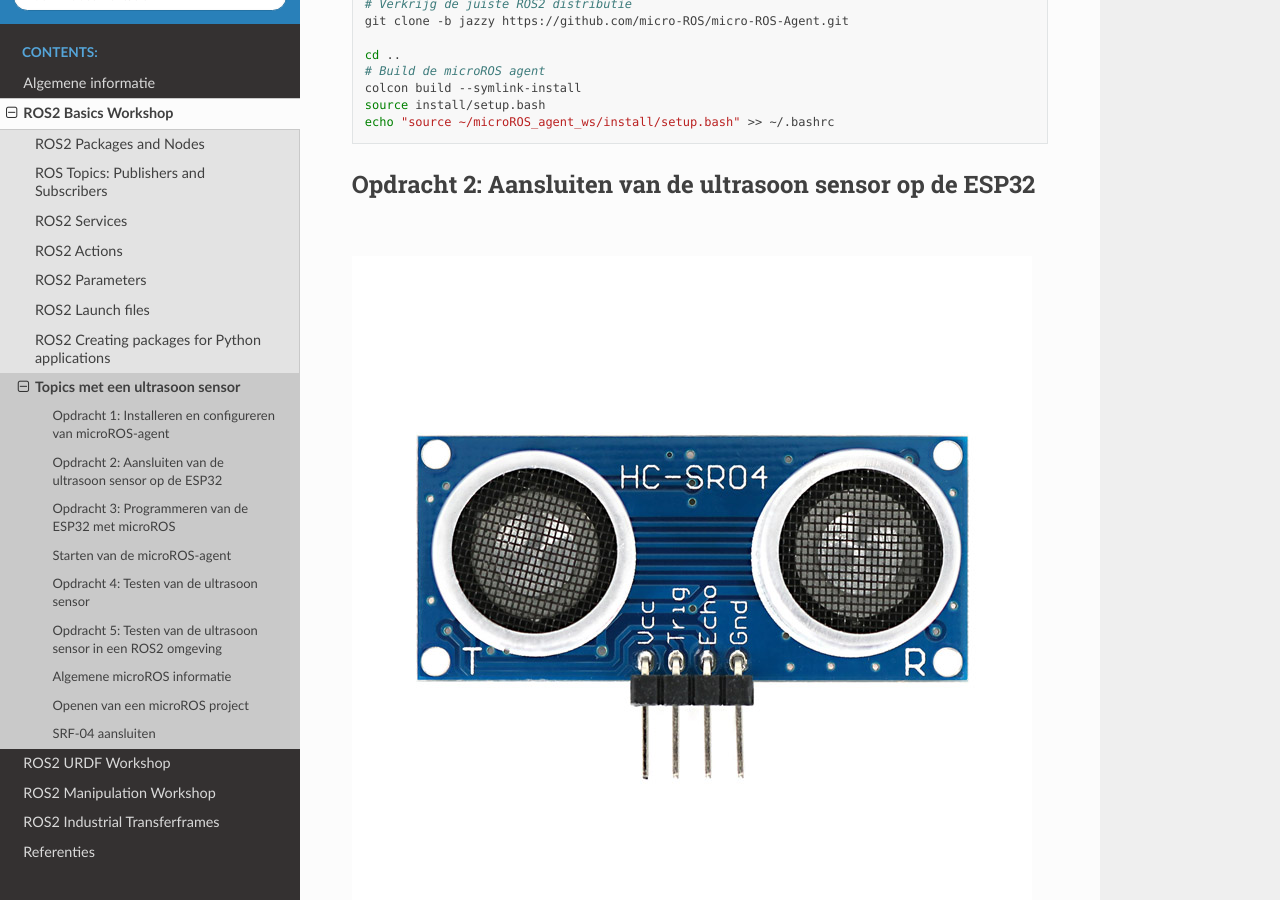
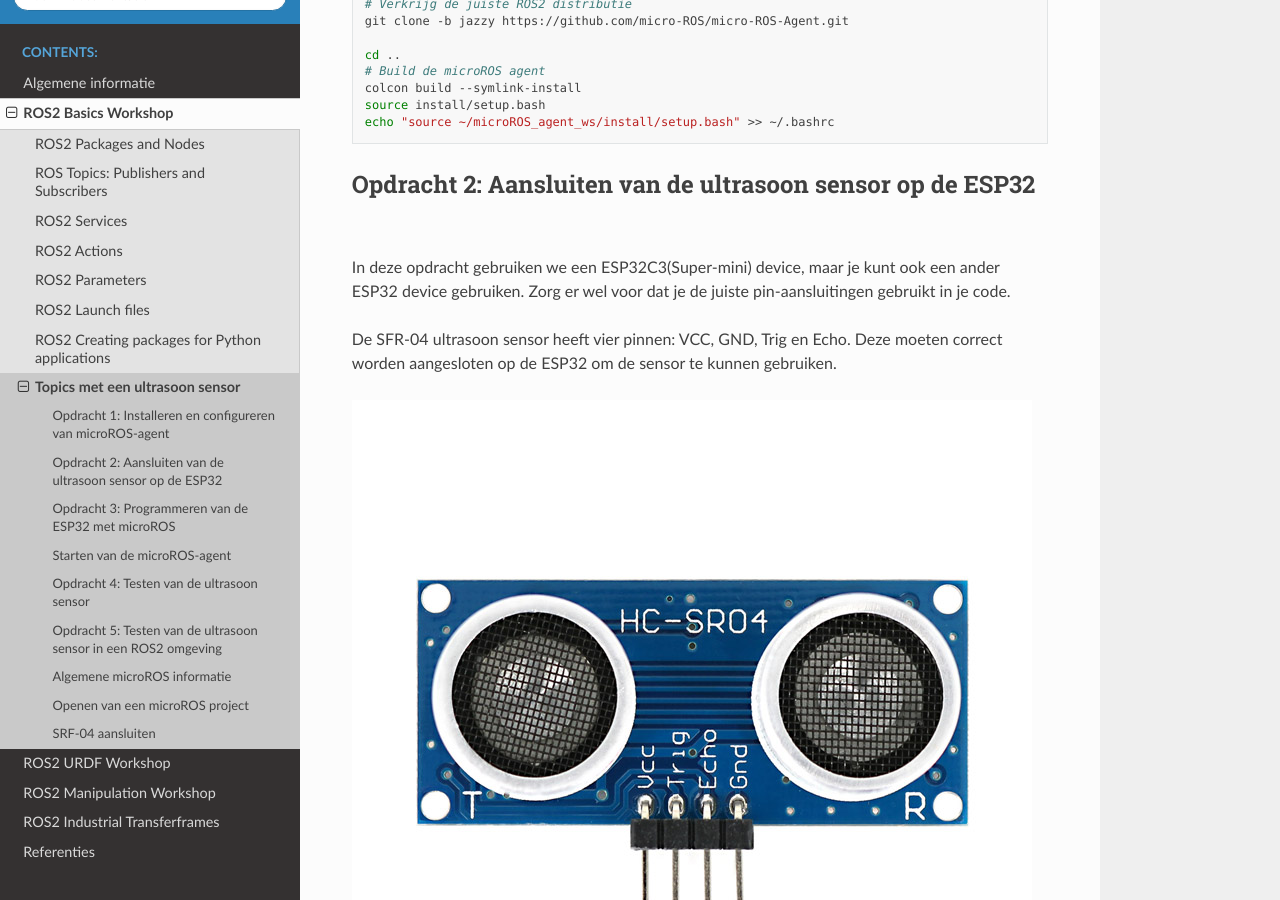
Before and after one commit to AvansMechatronica/ROS2_industrial_workshop, a Sphinx documentation site: the page built from documentation/1_basics/ESP32/ultrasonic_sensor.md, in a window 1280 px wide and 900 px high, scrolled down 771 px. Built offline with Sphinx 7.4.7 and the Read the Docs theme 3.1.0, drawn with Linux system fonts in a browser that asks for light colours.

Commit message:
20260305

```diff
--- a/documentation/1_basics/ESP32/ultrasonic_sensor.md
+++ b/documentation/1_basics/ESP32/ultrasonic_sensor.md
@@ -24,6 +24,12 @@ echo "source ~/microROS_agent_ws/install/setup.bash" >> ~/.bashrc
 
 
 ## Opdracht 2: Aansluiten van de ultrasoon sensor op de ESP32
+In deze opdracht gebruiken we een ESP32C3(Super-mini) device, maar je kunt ook een ander ESP32 device gebruiken. Zorg er wel voor dat je de juiste pin-aansluitingen gebruikt in je code.
+
+
+
+De SFR-04 ultrasoon sensor heeft vier pinnen: VCC, GND, Trig en Echo. Deze moeten correct worden aangesloten op de ESP32 om de sensor te kunnen gebruiken.
+
 ![image](../../images/ESP32/srf-04.jpg)
 
 |    ESP32 Pin     | SFR-04 Pin |
```
